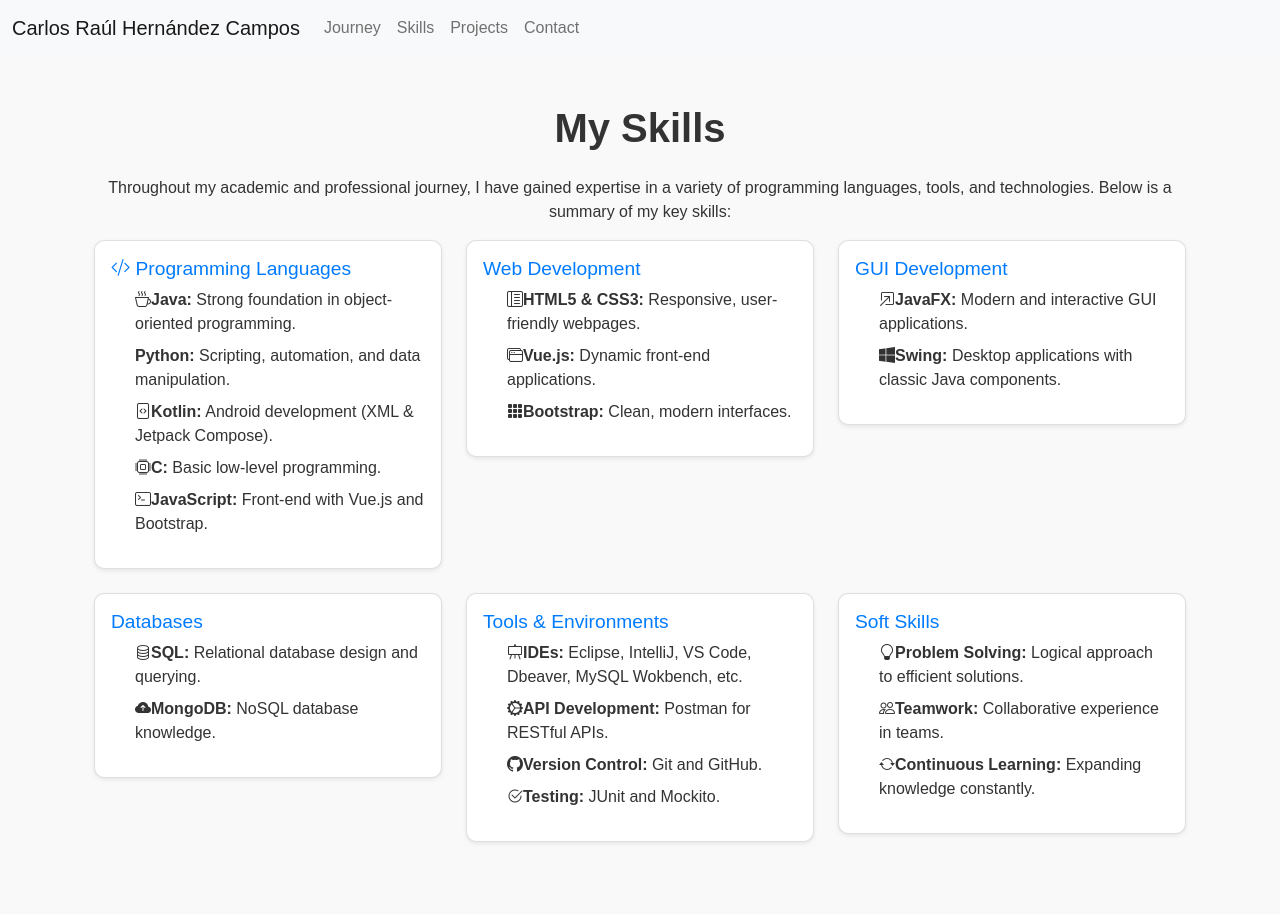
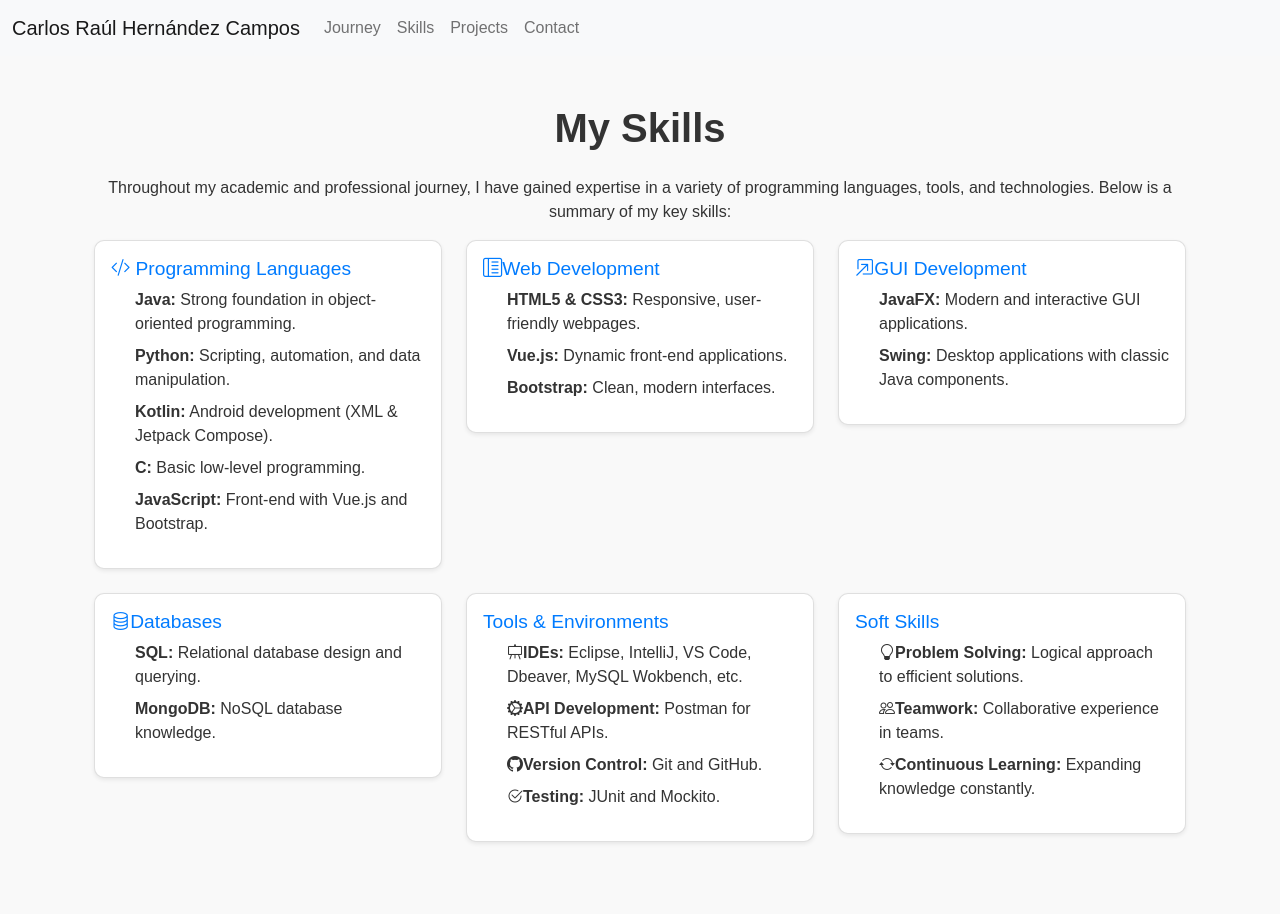
Before and after one commit to CarlosHernandezCR/CarlosHernandezCR.github.io, a Jekyll site: the page built from _pages/skills.md, in a window 1280 px wide. Built offline with Jekyll 4.4.1, drawn with Linux system fonts in a browser that asks for light colours.

Commit message:
Update skills.md

```diff
--- a/_pages/skills.md
+++ b/_pages/skills.md
@@ -14,11 +14,11 @@ layout: default
         <div class="card-body">
         <h5 class="card-title"><i class="bi bi-code-slash"></i> Programming Languages</h5>
           <ul class="list-unstyled">
-            <li><i class="bi bi-cup-hot"></i><strong>Java:</strong> Strong foundation in object-oriented programming.</li>
-            <li><i class="bi bi-snake"></i><strong>Python:</strong> Scripting, automation, and data manipulation.</li>
-            <li><i class="bi bi-file-code"></i><strong>Kotlin:</strong> Android development (XML & Jetpack Compose).</li>
-            <li><i class="bi bi-cpu"></i><strong>C:</strong> Basic low-level programming.</li>
-            <li><i class="bi bi-terminal"></i><strong>JavaScript:</strong> Front-end with Vue.js and Bootstrap.</li>
+            <li><strong>Java:</strong> Strong foundation in object-oriented programming.</li>
+            <li><strong>Python:</strong> Scripting, automation, and data manipulation.</li>
+            <li><strong>Kotlin:</strong> Android development (XML & Jetpack Compose).</li>
+            <li><strong>C:</strong> Basic low-level programming.</li>
+            <li><strong>JavaScript:</strong> Front-end with Vue.js and Bootstrap.</li>
           </ul>
         </div>
       </div>
@@ -26,11 +26,11 @@ layout: default
     <div class="col-md-6 col-lg-4 mb-4">
       <div class="card shadow-sm">
         <div class="card-body">
-          <h5 class="card-title">Web Development</h5>
+          <h5 class="card-title"><i class="bi bi-layout-text-sidebar-reverse"></i>Web Development</h5>
           <ul class="list-unstyled">
-            <li><i class="bi bi-layout-text-sidebar-reverse"></i><strong>HTML5 & CSS3:</strong> Responsive, user-friendly webpages.</li>
-            <li><i class="bi bi-window-stack"></i><strong>Vue.js:</strong> Dynamic front-end applications.</li>
-            <li><i class="bi bi-grid-3x3-gap-fill"></i><strong>Bootstrap:</strong> Clean, modern interfaces.</li>
+            <li><strong>HTML5 & CSS3:</strong> Responsive, user-friendly webpages.</li>
+            <li><strong>Vue.js:</strong> Dynamic front-end applications.</li>
+            <li><strong>Bootstrap:</strong> Clean, modern interfaces.</li>
           </ul>
         </div>
       </div>
@@ -38,10 +38,10 @@ layout: default
     <div class="col-md-6 col-lg-4 mb-4">
       <div class="card shadow-sm">
         <div class="card-body">
-          <h5 class="card-title">GUI Development</h5>
+          <h5 class="card-title"><i class="bi bi-box-arrow-in-up-right"></i>GUI Development</h5>
           <ul class="list-unstyled">
-            <li><i class="bi bi-box-arrow-in-up-right"></i><strong>JavaFX:</strong> Modern and interactive GUI applications.</li>
-            <li><i class="bi bi-windows"></i><strong>Swing:</strong> Desktop applications with classic Java components.</li>
+            <li><strong>JavaFX:</strong> Modern and interactive GUI applications.</li>
+            <li><strong>Swing:</strong> Desktop applications with classic Java components.</li>
           </ul>
         </div>
       </div>
@@ -51,10 +51,10 @@ layout: default
     <div class="col-md-6 col-lg-4 mb-4">
       <div class="card shadow-sm">
         <div class="card-body">
-          <h5 class="card-title">Databases</h5>
+          <h5 class="card-title"><i class="bi bi-database"></i>Databases</h5>
           <ul class="list-unstyled">
-            <li><i class="bi bi-database"></i><strong>SQL:</strong> Relational database design and querying.</li>
-            <li><i class="bi bi-cloud-arrow-up-fill"></i><strong>MongoDB:</strong> NoSQL database knowledge.</li>
+            <li><strong>SQL:</strong> Relational database design and querying.</li>
+            <li><strong>MongoDB:</strong> NoSQL database knowledge.</li>
           </ul>
         </div>
       </div>
```
